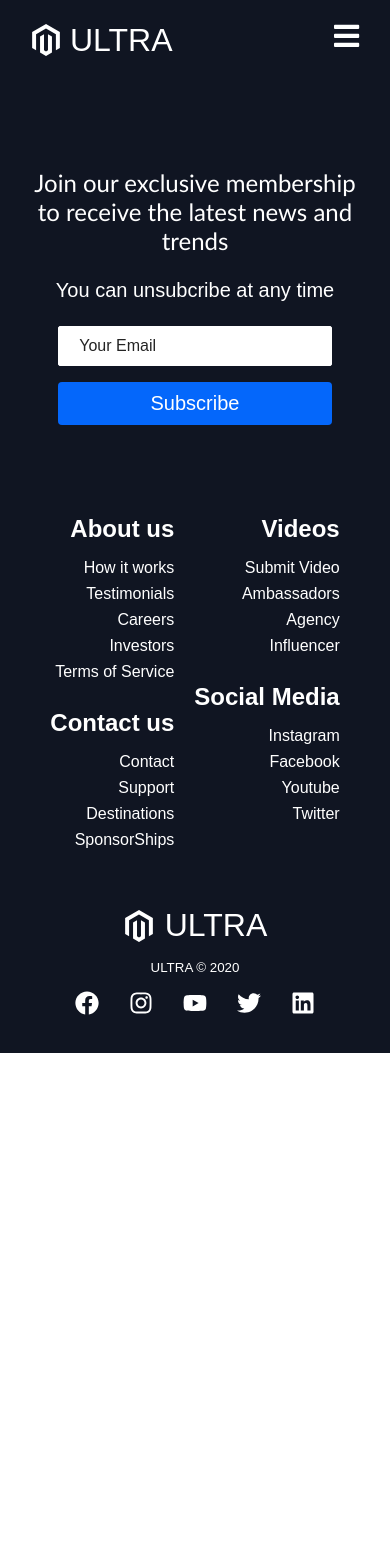
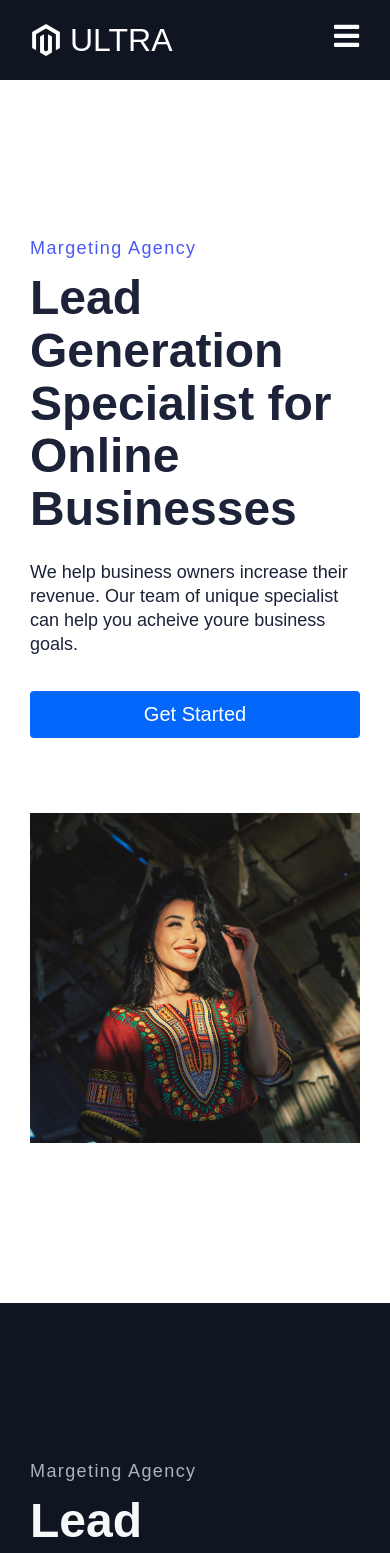
Before and after one commit to hvoyka/react-ultra, a React (Create React App) app: page /products in a window 390 px wide. Shown: the top 1553 px of the page. Before the commit the page ends 1053 px from the top, so only its background shows below. Built offline with nearby package versions, Linux system fonts and the light colour scheme; the HTML template or start-up script is replaced by a standard one.

Commit message:
add more pages and data for them; add func to logo it close mobile menu if we click on it

```diff
--- a/src/App.js
+++ b/src/App.js
@@ -4,6 +4,9 @@
 import { BrowserRouter as Router, Switch, Route } from 'react-router-dom';
 import { Navbar, Footer } from './components';
 import Home from './pages/HomePage/Home';
+import Services from './pages/Services/Services';
+import Products from './pages/Products/Products';
+import SignUp from './pages/SignUp/SignUp';
 
 function App() {
   return (
@@ -12,6 +15,9 @@
       <Navbar />
       <Switch>
         <Route path='/' exact component={Home}/>
+        <Route path='/services' exact component={Services}/>
+        <Route path='/products' exact component={Products}/>
+        <Route path='/sign-up' exact component={SignUp}/>
       </Switch>
       <Footer/>
     </Router>
--- a/src/components/Navbar/Navbar.js
+++ b/src/components/Navbar/Navbar.js
@@ -20,6 +20,7 @@
   const [button, setButton] = useState(true);
 
   const handleClick = () => setClick(!click);
+  const closeMobileMenu = () => setClick(false);
 
   const showButton = () => {
     if(window.innerWidth <= 960) {
@@ -40,7 +41,7 @@
       <IconContext.Provider value={{ color: '#fff' }}>
         <Nav>
           <NavbarContainer>
-            <NavLogo to='/'>
+            <NavLogo to='/' onClick={closeMobileMenu}>
               <NavIcon />
               ULTRA
             </NavLogo>
--- /dev/null
+++ b/src/pages/Products/Data.js
@@ -0,0 +1,66 @@
+export const homeObjOne = {
+  light: false,
+  primary: true,
+  lightBg: false,
+  imgStart: '',
+  lightTopLine: true,
+  lightTextDesc: true,
+  lightText: true,
+  buttonLabel: 'Get Started',
+  description: 'We help business owners increase their revenue. Our team of unique specialist can help you acheive youre business goals.',
+  headline: 'Lead Generation Specialist for Online Businesses',
+  topLine: 'Margeting Agency',
+  img: require('../../images/svg-1.svg').default,
+  alt: 'Image',
+  start: ''
+}
+
+export const homeObjTwo = {
+  light: false,
+  primary: false,
+  lightBg: true,
+  imgStart: 'start',
+  lightTopLine: false,
+  lightTextDesc: false,
+  lightText: false,
+  buttonLabel: 'Get Started',
+  description: 'We help business owners increase their revenue. Our team of unique specialist can help you acheive youre business goals.',
+  headline: 'Lead Generation Specialist for Online Businesses',
+  topLine: 'Margeting Agency',
+  img: require('../../images/profile.jpg').default,
+  alt: 'Image',
+  start: 'true'
+}
+
+export const homeObjThree = {
+  light: false,
+  primary: true,
+  lightBg: false,
+  imgStart: '',
+  lightTopLine: true,
+  lightTextDesc: true,
+  lightText: true,
+  buttonLabel: 'Get Started',
+  description: 'We help business owners increase their revenue. Our team of unique specialist can help you acheive youre business goals.',
+  headline: 'Lead Generation Specialist for Online Businesses',
+  topLine: 'Margeting Agency',
+  img: require('../../images/svg-2.svg').default,
+  alt: 'Image',
+  start: ''
+}
+export const homeObjFour = {
+  light: false,
+  primary: true,
+  lightBg: false,
+  imgStart: 'start',
+  lightTopLine: true,
+  lightTextDesc: true,
+  lightText: true,
+  buttonLabel: 'Get Started',
+  description: 'We help business owners increase their revenue. Our team of unique specialist can help you acheive youre business goals.',
+  headline: 'Lead Generation Specialist for Online Businesses',
+  topLine: 'Margeting Agency',
+  img: require('../../images/svg-3.svg').default,
+  alt: 'Image',
+  start: 'true'
+}
--- /dev/null
+++ b/src/pages/Products/Products.js
@@ -0,0 +1,16 @@
+import React from 'react';
+import {InfoSection, Pricing} from '../../components';
+import { homeObjTwo, homeObjThree, homeObjFour} from './Data';
+
+const Home = () => {
+  return (
+    <>
+      <InfoSection {...homeObjTwo} />
+      <InfoSection {...homeObjThree} />
+      <Pricing/>
+      <InfoSection {...homeObjFour} />
+    </>
+  )
+}
+
+export default Home
--- /dev/null
+++ b/src/pages/Services/Data.js
@@ -0,0 +1,66 @@
+export const homeObjOne = {
+  light: false,
+  primary: true,
+  lightBg: false,
+  imgStart: '',
+  lightTopLine: true,
+  lightTextDesc: true,
+  lightText: true,
+  buttonLabel: 'Get Started',
+  description: 'We help business owners increase their revenue. Our team of unique specialist can help you acheive youre business goals.',
+  headline: 'Lead Generation Specialist for Online Businesses',
+  topLine: 'Margeting Agency',
+  img: require('../../images/svg-1.svg').default,
+  alt: 'Image',
+  start: ''
+}
+
+export const homeObjTwo = {
+  light: false,
+  primary: false,
+  lightBg: true,
+  imgStart: 'start',
+  lightTopLine: false,
+  lightTextDesc: false,
+  lightText: false,
+  buttonLabel: 'Get Started',
+  description: 'We help business owners increase their revenue. Our team of unique specialist can help you acheive youre business goals.',
+  headline: 'Lead Generation Specialist for Online Businesses',
+  topLine: 'Margeting Agency',
+  img: require('../../images/profile.jpg').default,
+  alt: 'Image',
+  start: 'true'
+}
+
+export const homeObjThree = {
+  light: false,
+  primary: true,
+  lightBg: false,
+  imgStart: '',
+  lightTopLine: true,
+  lightTextDesc: true,
+  lightText: true,
+  buttonLabel: 'Get Started',
+  description: 'We help business owners increase their revenue. Our team of unique specialist can help you acheive youre business goals.',
+  headline: 'Lead Generation Specialist for Online Businesses',
+  topLine: 'Margeting Agency',
+  img: require('../../images/svg-2.svg').default,
+  alt: 'Image',
+  start: ''
+}
+export const homeObjFour = {
+  light: false,
+  primary: true,
+  lightBg: false,
+  imgStart: 'start',
+  lightTopLine: true,
+  lightTextDesc: true,
+  lightText: true,
+  buttonLabel: 'Get Started',
+  description: 'We help business owners increase their revenue. Our team of unique specialist can help you acheive youre business goals.',
+  headline: 'Lead Generation Specialist for Online Businesses',
+  topLine: 'Margeting Agency',
+  img: require('../../images/svg-3.svg').default,
+  alt: 'Image',
+  start: 'true'
+}
--- /dev/null
+++ b/src/pages/Services/Services.js
@@ -0,0 +1,14 @@
+import React from 'react';
+import {InfoSection, Pricing} from '../../components';
+import { homeObjFour} from './Data';
+
+const Home = () => {
+  return (
+    <>
+      <Pricing/>
+      <InfoSection {...homeObjFour} />
+    </>
+  )
+}
+
+export default Home
--- /dev/null
+++ b/src/pages/SignUp/Data.js
@@ -0,0 +1,66 @@
+export const homeObjOne = {
+  light: false,
+  primary: true,
+  lightBg: false,
+  imgStart: '',
+  lightTopLine: true,
+  lightTextDesc: true,
+  lightText: true,
+  buttonLabel: 'Get Started',
+  description: 'We help business owners increase their revenue. Our team of unique specialist can help you acheive youre business goals.',
+  headline: 'Lead Generation Specialist for Online Businesses',
+  topLine: 'Margeting Agency',
+  img: require('../../images/svg-1.svg').default,
+  alt: 'Image',
+  start: ''
+}
+
+export const homeObjTwo = {
+  light: false,
+  primary: false,
+  lightBg: true,
+  imgStart: 'start',
+  lightTopLine: false,
+  lightTextDesc: false,
+  lightText: false,
+  buttonLabel: 'Get Started',
+  description: 'We help business owners increase their revenue. Our team of unique specialist can help you acheive youre business goals.',
+  headline: 'Lead Generation Specialist for Online Businesses',
+  topLine: 'Margeting Agency',
+  img: require('../../images/profile.jpg').default,
+  alt: 'Image',
+  start: 'true'
+}
+
+export const homeObjThree = {
+  light: false,
+  primary: true,
+  lightBg: false,
+  imgStart: '',
+  lightTopLine: true,
+  lightTextDesc: true,
+  lightText: true,
+  buttonLabel: 'Get Started',
+  description: 'We help business owners increase their revenue. Our team of unique specialist can help you acheive youre business goals.',
+  headline: 'Lead Generation Specialist for Online Businesses',
+  topLine: 'Margeting Agency',
+  img: require('../../images/svg-2.svg').default,
+  alt: 'Image',
+  start: ''
+}
+export const homeObjFour = {
+  light: false,
+  primary: true,
+  lightBg: false,
+  imgStart: 'start',
+  lightTopLine: true,
+  lightTextDesc: true,
+  lightText: true,
+  buttonLabel: 'Get Started',
+  description: 'We help business owners increase their revenue. Our team of unique specialist can help you acheive youre business goals.',
+  headline: 'Lead Generation Specialist for Online Businesses',
+  topLine: 'Margeting Agency',
+  img: require('../../images/svg-3.svg').default,
+  alt: 'Image',
+  start: 'true'
+}
--- /dev/null
+++ b/src/pages/SignUp/SignUp.js
@@ -0,0 +1,13 @@
+import React from 'react';
+import {InfoSection, Pricing} from '../../components';
+import {homeObjThree} from './Data';
+
+const Home = () => {
+  return (
+    <>
+      <InfoSection {...homeObjThree} />
+    </>
+  )
+}
+
+export default Home
```
